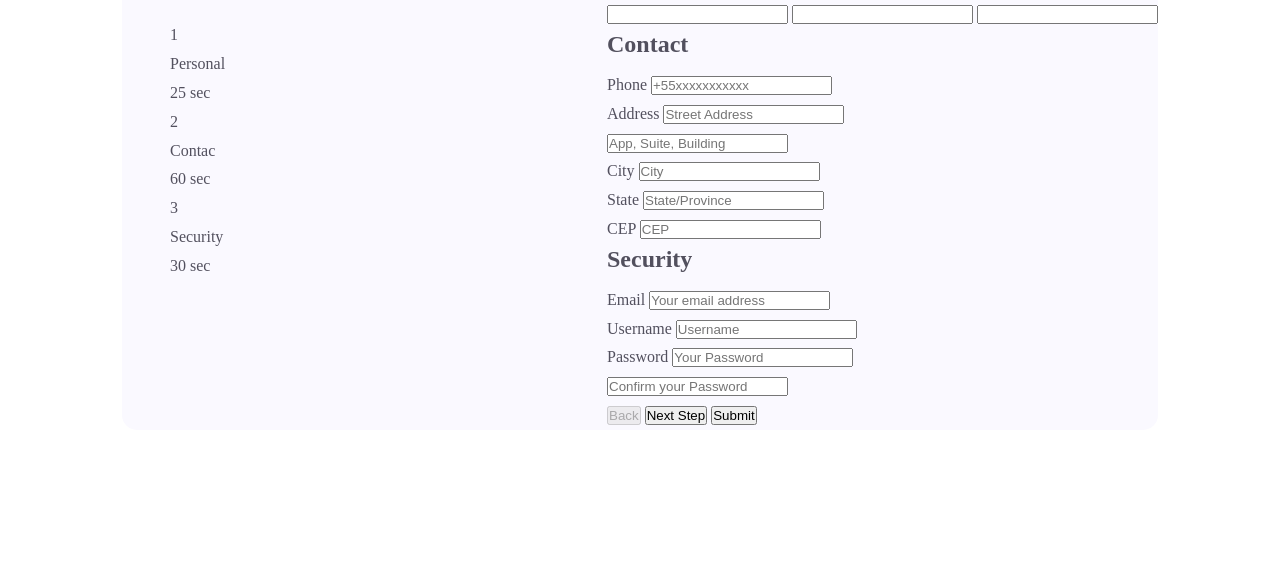
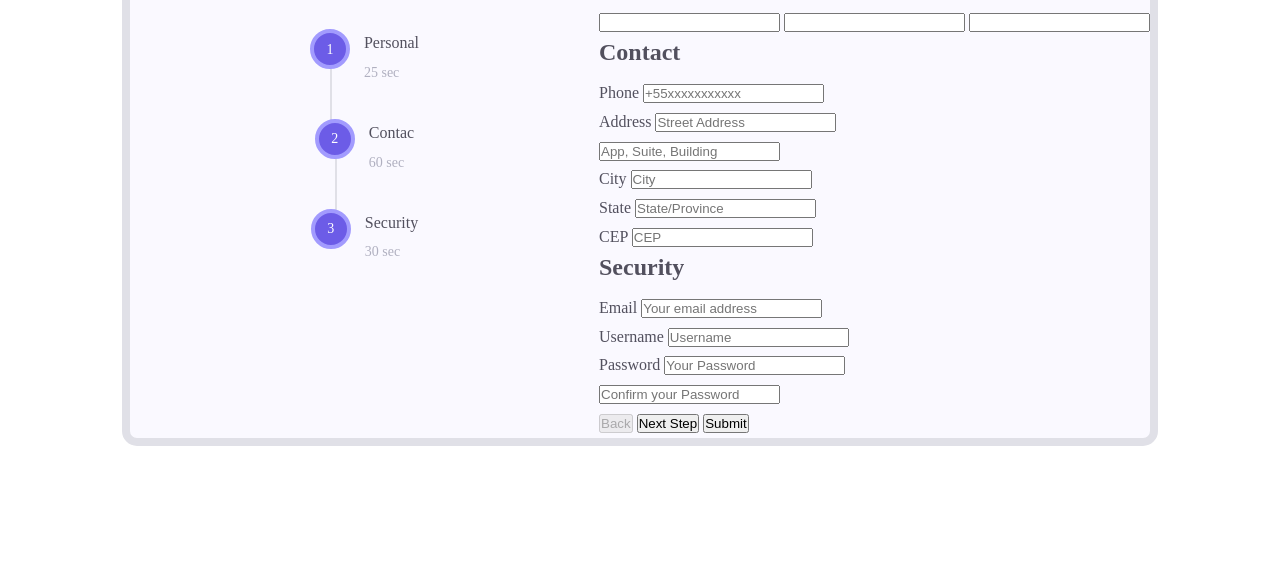
Before and after one commit to Higor-SM/webdev_4fun, a plain HTML site: page responsive_form/index.html in a window 1280 px wide. Shown: the part 237-800 px from the top of the page. Drawn offline with Linux system fonts and the light colour scheme; a script that the page names is missing.

Commit message:
fix: progress steps

```diff
--- a/responsive_form/style.css
+++ b/responsive_form/style.css
@@ -51,7 +51,7 @@ img {
     display: flex;
     flex-direction: row;
     margin-top: 5em;
-    border: 8px solid var (--lighter-color);
+    border: 8px solid var(--lighter-color);
     border-radius: 15px;
     background-color: #faf9ff;
 }
@@ -70,6 +70,42 @@ img {
 }
 
 
+.progress ul.progress-steps{
+    display: flex;
+    flex-direction: row;
+    align-items: center;
+    justify-content: center;
+    gap: 2em;
+}
+.progress ul.progress-steps li{
+    position: relative;
+    display: flex;
+    align-items: flex-start;
+    margin-bottom: 2em;
+}
+.progress ul.progress-steps li > span{
+    position: relative;
+    width: 40px;
+    height: 40px;
+    font-size: var(--font-smaller);
+    display: flex;
+    align-items: center;
+    justify-content: center;
+    margin-right: 1em;
+    border-radius: 50%;
+    background-color: var(--lighter-color);
+    z-index: 1;
+}
+.progress ul.progress-steps li.active > span{
+    color: white;
+    background-color: var(--main-color);
+    border: 4px solid var(--secondary-collor);
+    z-index: 1;
+}
+.progress ul.progress-steps li p span{
+    font-size: var(--font-smaller);
+    color: var(--light-color);
+}
 
 @media screen and (min-width: 768px){
     .form-box .progress{
@@ -80,4 +116,18 @@ img {
     .logo{
         margin: -48px -48px 48px;
     }
+    .progress ul.progress-steps{
+        flex-direction: column;
+        gap: 0;
+    }
+    .progress ul.progress-steps li:not(:last-child)::before{
+        content: '';
+        position: absolute;
+        left: 20px;
+        left: 20px;
+        top: 30px;
+        width: 2px;
+        height: 65px;
+        background-color: var(--lighter-color);
+    }
 }
```
